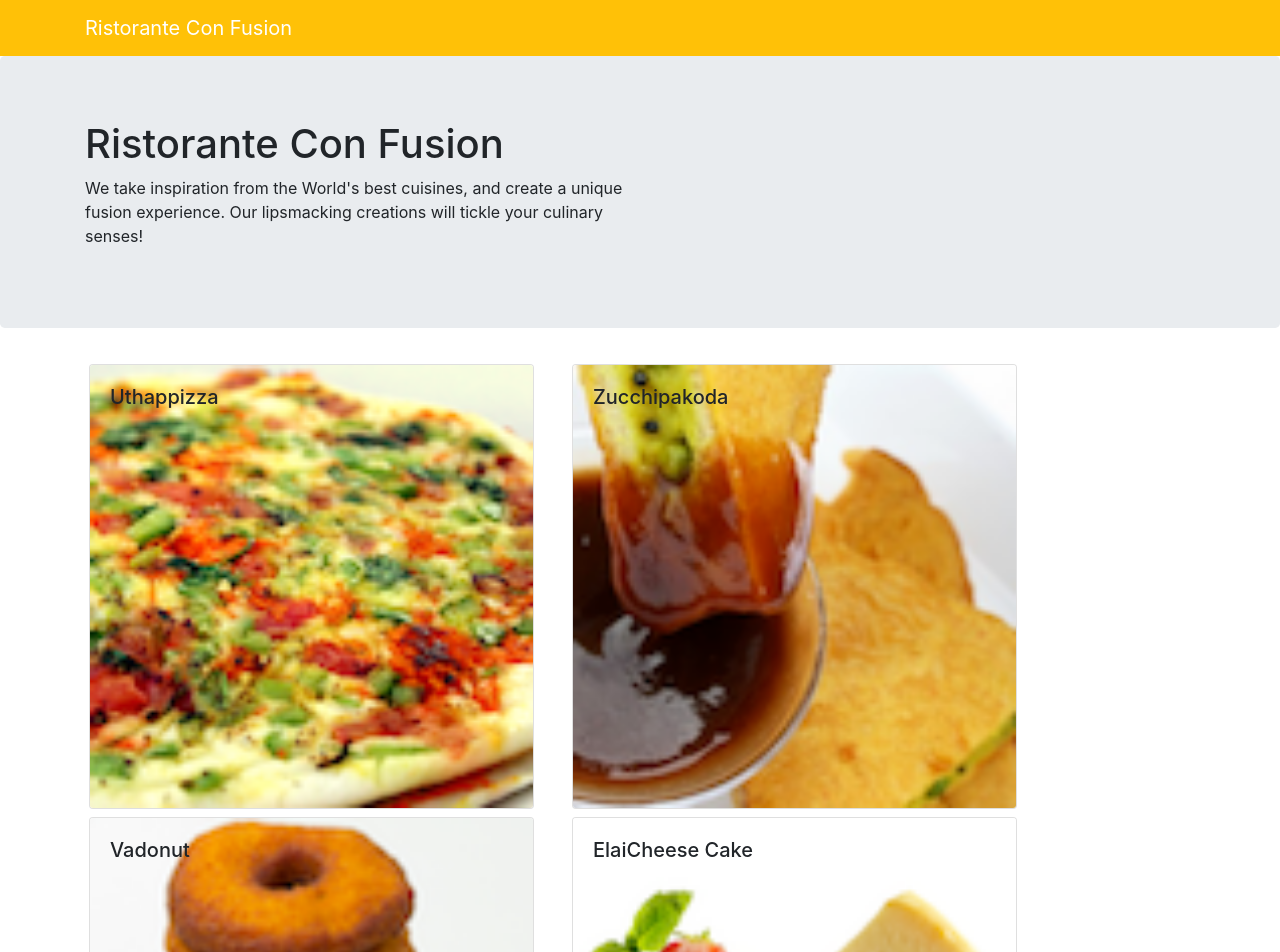
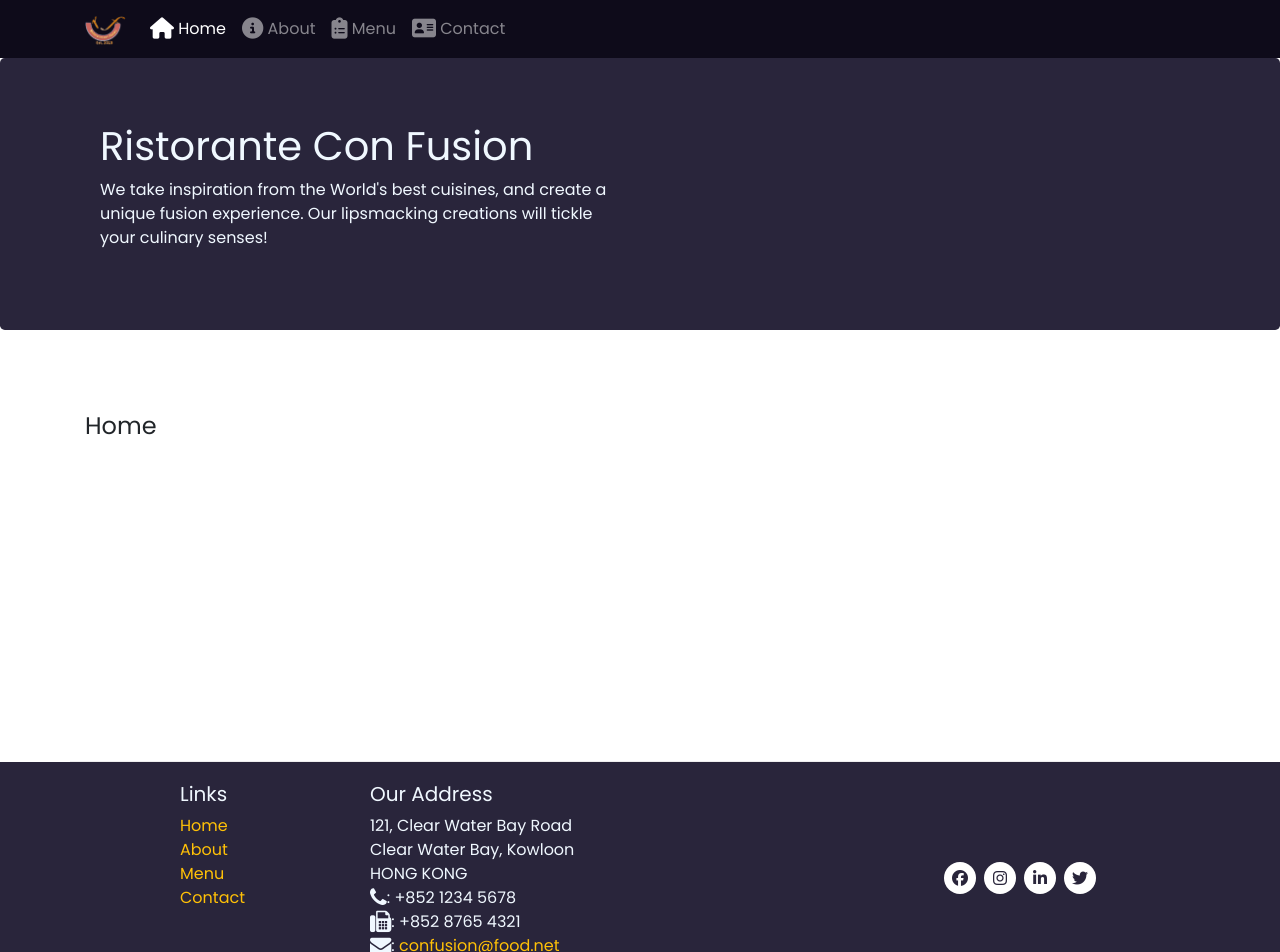
Before and after one commit to gendyvip/React-Project, a React (Create React App) app in the folder confusion/: page /home in a window 1280 px wide. Shown: the top 952 px of the page. Built offline with nearby package versions, Linux system fonts and the light colour scheme.

Commit message:
React Router

```diff
--- a/confusion/package.json
+++ b/confusion/package.json
@@ -7,9 +7,12 @@
     "@testing-library/react": "^13.3.0",
     "@testing-library/user-event": "^13.5.0",
     "bootstrap": "^4.0.0",
+    "bootstrap-social": "5.1.1",
+    "fontawesome": "^5.6.3",
     "react": "^18.2.0",
     "react-dom": "^18.2.0",
     "react-popper": "0.9.2",
+    "react-router-dom": "4.2.2",
     "react-scripts": "5.0.1",
     "reactstrap": "5.0.0",
     "web-vitals": "^2.1.4"
--- a/confusion/public/index.html
+++ b/confusion/public/index.html
@@ -1,14 +1,15 @@
 <!DOCTYPE html>
 <html lang="en">
+
 <head>
   <meta charset="utf-8" />
   <link rel="icon" href="%PUBLIC_URL%/favicon.ico" />
+  <link rel="preconnect" href="https://fonts.googleapis.com">
+  <link rel="preconnect" href="https://fonts.gstatic.com" crossorigin>
+  <link href="https://fonts.googleapis.com/css2?family=Poppins&display=swap" rel="stylesheet">
   <meta name="viewport" content="width=device-width, initial-scale=1" />
   <meta name="theme-color" content="#000000" />
-    <meta
-      name="description"
-      content="Web site created using create-react-app"
-    />
+  <meta name="description" content="Web site created using create-react-app" />
   <link rel="apple-touch-icon" href="%PUBLIC_URL%/logo192.png" />
   <!--
       manifest.json provides metadata used when your web app is installed on a
@@ -26,6 +27,7 @@
     -->
   <title>React App</title>
 </head>
+
 <body>
   <noscript>You need to enable JavaScript to run this app.</noscript>
   <div id="root"></div>
@@ -40,4 +42,5 @@
       To create a production bundle, use `npm run build` or `yarn build`.
     -->
 </body>
+<script src="https://kit.fontawesome.com/60ff5bd7b5.js" crossorigin="anonymous"></script>
 </html>
--- /dev/null
+++ b/confusion/src/App.css
@@ -0,0 +1,52 @@
+body{
+    font-family: 'Poppins', sans-serif;
+}
+.nav-dark{
+    background-color: #0e0b1a;
+}
+.Jumbotron{
+    background-color: #29253b;
+    color: aliceblue;
+}
+.row-header{
+    margin:0px;
+    padding:0px auto;
+}
+.row-content {
+    margin:0px auto;
+    padding: 50px 0px 50px 0px;
+    border-bottom: 1px ridge;
+    min-height:400px;
+}
+.footer{
+    background-color: #29253b;
+    color: aliceblue;
+    padding:20px 0px;
+    margin:0px auto;
+}
+.footer li a, .footer address a{
+    color: #ffc107;
+}
+.footer a i{
+    color:#29253b;
+    background: #ffffff;
+    border-radius: 500px;
+    width: 32px;
+    height: 32px;
+    display: inline-flex;
+    justify-content: center;
+    align-items: center;
+}
+.footer a i:hover{
+    border-radius: 4px;
+    background: #ffc107;
+}
+.footer a:hover{
+text-decoration: none;
+}
+.footer-bottom{
+    background-color: #0e0b1a;
+    color: aliceblue;
+    padding-top:15px;
+    margin:0px;
+}
--- a/confusion/src/components/Footer.js
+++ b/confusion/src/components/Footer.js
@@ -1,18 +1,19 @@
-import { ModalFooter } from "reactstrap";
+import { Link } from "react-router-dom";
 import React from "react";
 
-function Footer(props) {
+function Footer() {
     return (
+        <React.Fragment>
             <div className="footer">
                 <div className="container">
                     <div className="row justify-content-center">
                         <div className="col-4 offset-1 col-sm-2">
                             <ul className="list-unstyled">
                                 <h5>Links</h5>
-                            <li><a href="/">Home</a></li>
-                            <li><a href="/">About</a></li>
-                            <li><a href="/">Menu</a></li>
-                            <li><a href="/">Contact</a></li>
+                                <li><Link to="/home">Home</Link></li>
+                                <li><Link to="/about">About</Link></li>
+                                <li><Link to="/menu">Menu</Link></li>
+                                <li><Link to="/contact">Contact</Link></li>
                             </ul>
                         </div>
                         <div className="col-7 col-sm-5">
@@ -29,23 +30,21 @@ function Footer(props) {
                         </div>
                         <div className="col-12 col-sm-4 align-self-center">
                             <div className="text-center">
-                        <a className="btn btn-social-icon btn-google" href="http://google.com/+"><i className="fa fa-google-plus"></i></a>
-                        <a className="btn btn-social-icon btn-facebook" href="http://www.facebook.com/profile.php?id="><i className="fa fa-facebook"></i></a>
-                        <a className="btn btn-social-icon btn-linkedin" href="http://www.linkedin.com/in/"><i className="fa fa-linkedin"></i></a>
-                        <a className="btn btn-social-icon btn-twitter" href="http://twitter.com/"><i className="fa fa-twitter"></i></a>
-                        <a className="btn btn-social-icon btn-google" href="http://youtube.com/"><i className="fa fa-youtube"></i></a>
-                        <a className="btn btn-social-icon" href="mailto:"><i className="fa fa-envelope-o"></i></a>
+                                <a className="m-1" target="_blank" href="http://www.facebook.com/gendyvip"><i className="fab fa-facebook"></i></a>
+                                <a className="m-1" target="_blank" href="http://www.instagram.com/gendyvip"><i className="fab fa-instagram"></i></a>
+                                <a className="m-1" target="_blank" href="http://www.linkedin.com/in/gendyvip"><i className="fab fa-linkedin"></i></a>
+                                <a className="m-1" target="_blank" href="http://twitter.com/gendyvip"><i className="fab fa-twitter"></i></a>
                             </div>
                         </div>
                     </div>
                 </div>
-            <div className="row justify-content-center">
+            </div>
+            <div className="footer-bottom row justify-content-center">
                 <div className="col-auto">
                     <p>© Copyright 2018 Ristorante Con Fusion</p>
                 </div>
             </div>
-        </div>
-
+        </React.Fragment>
     );
 }
 
--- a/confusion/src/components/Header.js
+++ b/confusion/src/components/Header.js
@@ -1,16 +1,53 @@
-import { Navbar, NavbarBrand, Ju, Jumbotron } from 'reactstrap';
+import { Navbar, NavbarBrand,Nav,NavbarToggler,NavItem, Jumbotron, Collapse } from 'reactstrap';
 import React, { Component } from 'react';
+import {NavLink} from 'react-router-dom';
+import fa from 'fontawesome';
 
 class Header extends Component {
+    constructor(props){
+        super(props)
+        this.state={isNavOpen:false}
+        this.toggleNav  = this.toggleNav.bind(this);
+    }
+    toggleNav(){
+        this.setState({isNavOpen:!this.state.isNavOpen});
+    }
     render() {
         return (
             <React.Fragment>
-            <Navbar dark color="warning">
+            <Navbar dark className="nav-dark" expand="md">
                 <div className="container">
-                    <NavbarBrand href="/">Ristorante Con Fusion</NavbarBrand>
+                    <NavbarToggler onClick={this.toggleNav}></NavbarToggler>
+                    <NavbarBrand href="/">
+                        <img src="assets/images/logo.png" height="30" width="41"  alt="Ristorante Con Fusion" />
+                    </NavbarBrand>
+                    <Collapse isOpen={this.state.isNavOpen} navbar>
+                    <Nav navbar>
+                        <NavItem>
+                            <NavLink className="nav-link" to="/home">
+                            <i class="fa-solid fa-house fa-lg"></i> Home
+                            </NavLink>
+                        </NavItem>
+                        <NavItem>
+                        <NavLink className="nav-link" to="/about">
+                        <i class="fa-solid fa-circle-info fa-lg"></i> About
+                            </NavLink>
+                        </NavItem>
+                        <NavItem>
+                        <NavLink className="nav-link" to="/menu">
+                        <i class="fa-solid fa-clipboard-list fa-lg"></i> Menu
+                            </NavLink>
+                        </NavItem>
+                        <NavItem>
+                        <NavLink className="nav-link" to="/contact">
+                        <i class="fa-solid fa-address-card fa-lg"></i> Contact
+                            </NavLink>
+                        </NavItem>
+                    </Nav>
+                    </Collapse>
                 </div>
             </Navbar>
-            <Jumbotron>
+            <Jumbotron className="Jumbotron">
             <div className="container">
                 <div className="row row-header">
                     <div className="col-12 col-sm-6">
--- /dev/null
+++ b/confusion/src/components/Home.js
@@ -0,0 +1,9 @@
+import React from "react";
+function Home(){
+    return(
+        <div className="container">
+            <h4>Home</h4>
+        </div>
+    )
+}
+export default Home;
--- a/confusion/src/components/Main.js
+++ b/confusion/src/components/Main.js
@@ -1,9 +1,11 @@
 import React, { Component } from 'react';
+import Home from './Home';
 import Header from './Header'
 import Menu from './Menu';
 import DishDetail from './DishDetail';
 import Footer from './Footer'
 import { DISHES } from '../Shared/dishes';
+import {Switch, Route, Redirect} from 'react-router-dom';
 
 class Main extends Component {
   constructor(props) {
@@ -13,20 +15,31 @@ class Main extends Component {
       selectedDish: null
     }
   }
-  onDishSelect(dishID) {
-    this.setState({ selectedDish: dishID })
-  }
   render() {
     return (
       <React.Fragment>
       <Header />
-        <div className="container">
-          <Menu dishes={this.state.dishes} onClick={(dishID) => this.onDishSelect(dishID)} />
-          <DishDetail dish={this.state.dishes.filter((dish) => dish.id === this.state.selectedDish)[0]} />
-        </div>
+    <Switch>
+    <div className="container row-content">
+      <Route path="/home" component={() => <Home />} />
+      <Route exact path="/menu" component={() => <Menu dishes={this.state.dishes} />} />
+      <Redirect to="/home" />
+      </div>
+    </Switch>
         <Footer />
         </React.Fragment>
     );
   }
 }
 export default Main;
+
+
+/*
+ onDishSelect(dishID) {
+    this.setState({ selectedDish: dishID })
+  }
+
+          <Menu dishes={this.state.dishes} onClick={(dishID) => this.onDishSelect(dishID)} />
+          <DishDetail dish={this.state.dishes.filter((dish) => dish.id === this.state.selectedDish)[0]} />
+
+        */
--- a/confusion/src/index.js
+++ b/confusion/src/index.js
@@ -1,6 +1,8 @@
 import React from 'react';
 import ReactDOM from 'react-dom/client';
 import 'bootstrap/dist/css/bootstrap.min.css';
+import 'font-awesome/css/font-awesome.min.css';
+import 'bootstrap-social/bootstrap-social.css'
 import './index.css';
 import App from './App';
 import reportWebVitals from './reportWebVitals';
```
Also changed, not shown: confusion/src/App.js (+6 -1 lines), 1 other file (tests, documents, lock files or other folders). Lines whose indentation alone changed are shown as unchanged.
